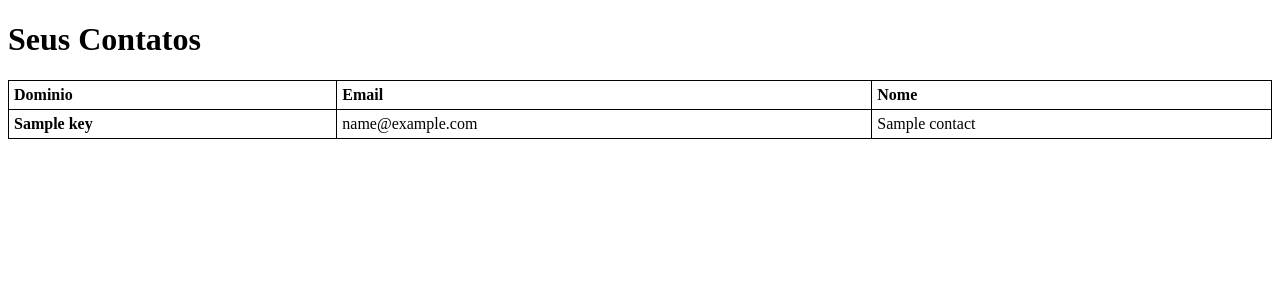
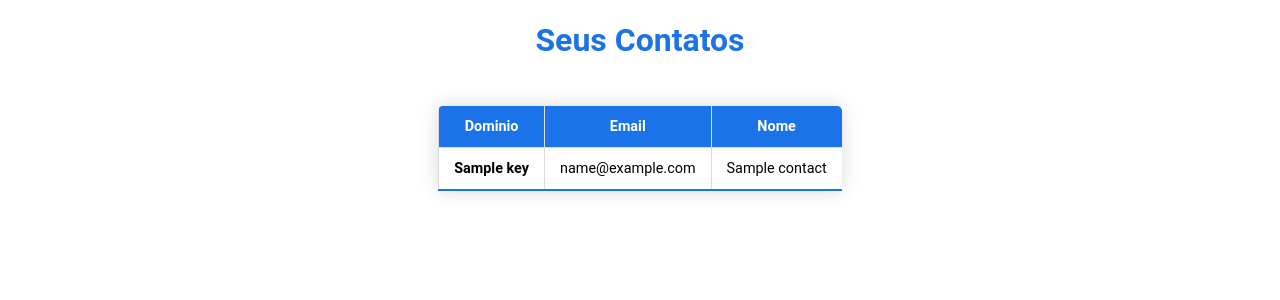
Before and after one commit to L-Carlos/teste-Conectanuvem, a Flask app: template templates/index.html in a window 1280 px wide. Shown: the top 300 px of the page. Run offline with Flask 2, Linux system fonts and the light colour scheme; the template is opened without the code that fills it: most values are stand-ins (such as "Sample title", 1, 10 or a date in 2020).

Commit message:
css styling

```diff
--- a/main.py
+++ b/main.py
@@ -2,7 +2,10 @@ import os
 
 from flask import Flask, redirect, render_template, url_for
 from flask_dance.contrib.google import google, make_google_blueprint
-from oauthlib.oauth2.rfc6749.errors import TokenExpiredError
+from oauthlib.oauth2.rfc6749.errors import (
+    InvalidClientIdError,
+    TokenExpiredError,
+)
 
 from contact_parsing import build_domains
 
@@ -34,8 +37,9 @@ def index():
     )
     try:
         assert resp.ok, resp.text
-    except TokenExpiredError:
+    except (InvalidClientIdError, TokenExpiredError):
         return redirect(url_for("google.login"))
+
     contacts = resp.json()
 
     data = build_domains(contacts)
--- a/static/css/style.css
+++ b/static/css/style.css
@@ -1,11 +1,47 @@
-table,
-th,
-td {
-    border: 1px solid black;
+* {
+    box-sizing: border-box;
+}
+body {
+    margin: 0;
+    font-family: "Roboto", "sans-serif";
+    display: grid;
+    place-items: center;
+}
+
+h1 {
+    text-align: center;
+    color: #1a73e8;
+    font-size: 2em;
+    font-weight: bold;
+}
+
+.content-table {
     border-collapse: collapse;
+    margin: 25px 0;
+    font-size: 0.9em;
+    min-width: 400px;
+    border-radius: 5px 5px 0 0;
+    overflow: hidden;
+    box-shadow: 0 0 20px rgba(0, 0, 0, 0.15);
 }
-th,
-td {
-    padding: 5px;
-    text-align: left;
+
+.table-headers {
+    background-color: #1a73e8;
+    color: #ffffff;
+    text-align: center;
+    font-weight: bold;
 }
+
+.content-table th,
+.content-table td {
+    padding: 12px 15px;
+    border-left: 1px solid #dddddd;
+}
+
+.content-table tbody tr {
+    border-bottom: 1px solid #dddddd;
+}
+
+.content-table tbody tr:last-of-type {
+    border-bottom: 2px solid #1a73e8;
+}
--- a/templates/index.html
+++ b/templates/index.html
@@ -11,8 +11,8 @@
 
     <body>
         <h1>Seus Contatos</h1>
-        <table style="width: 100%">
-            <tr>
+        <table class="content-table">
+            <tr class="table-headers">
                 <th>Dominio</th>
                 <th>Email</th>
                 <th>Nome</th>
```
